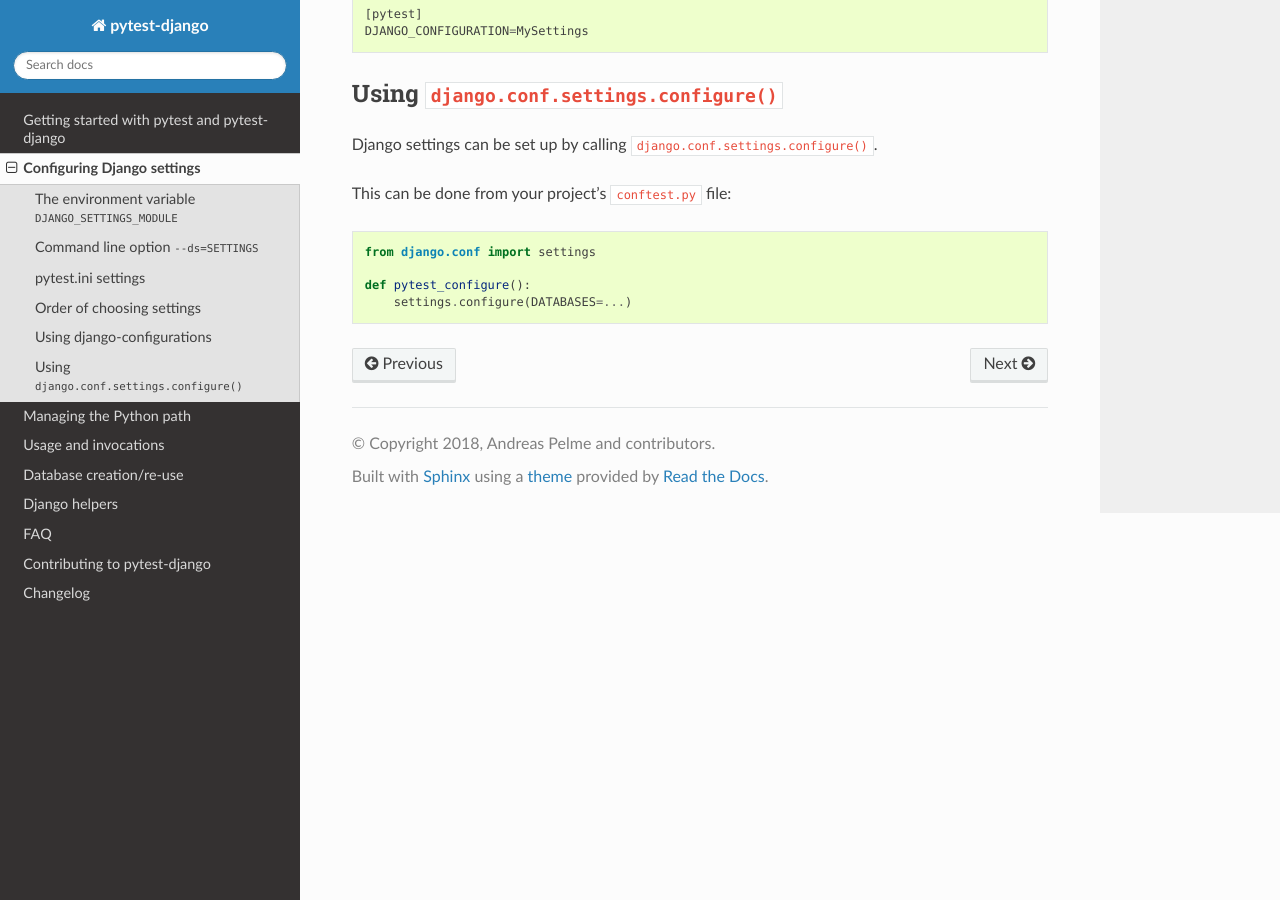
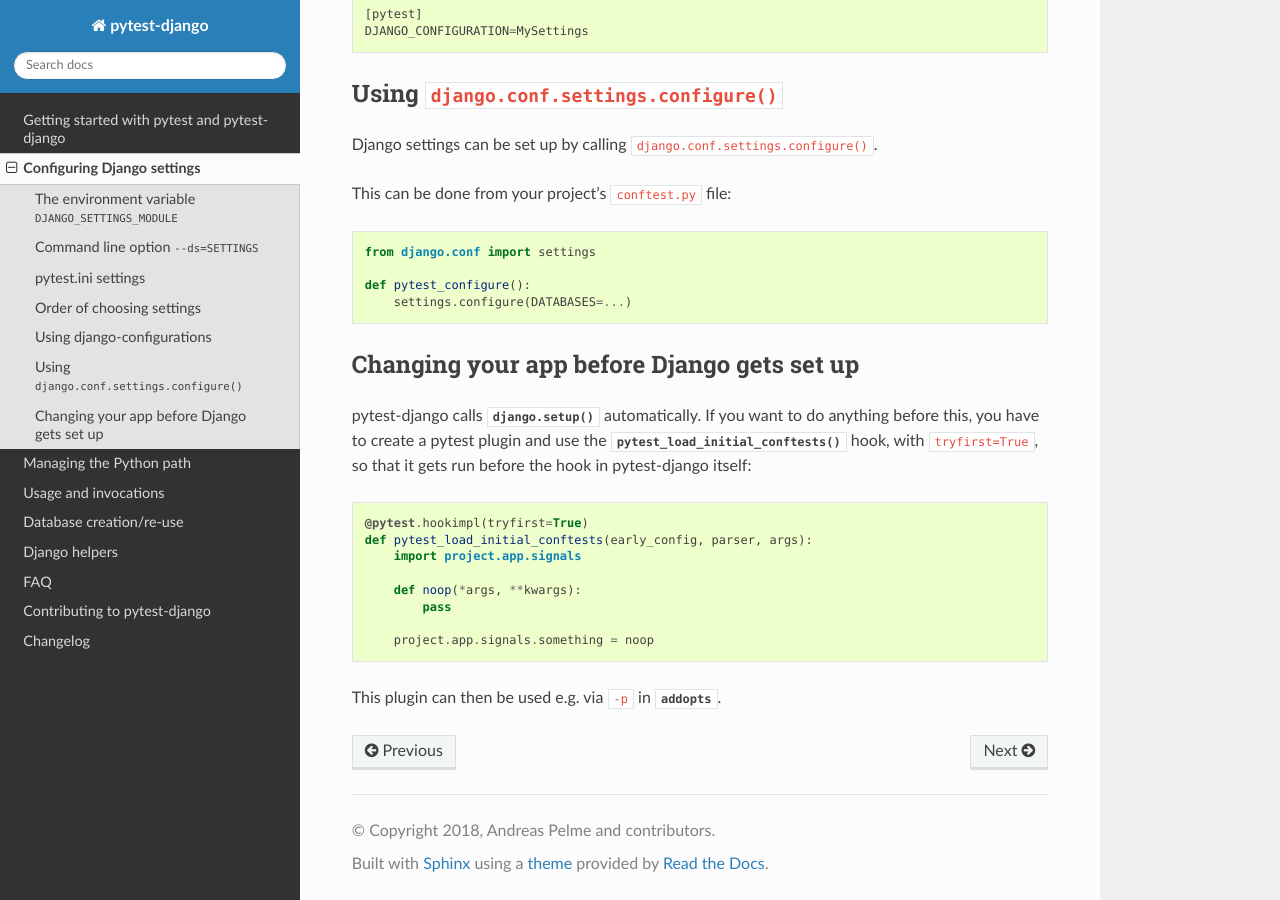
Before and after one commit to pytest-dev/pytest-django, a Sphinx documentation site: the page built from docs/configuring_django.rst, in a window 1280 px wide and 900 px high, scrolled down 1594 px. Built offline with Sphinx 7.4.7 and the Read the Docs theme 2.0.0, drawn with Linux system fonts in a browser that asks for light colours.

```diff
--- a/docs/conf.py
+++ b/docs/conf.py
@@ -44,4 +44,15 @@
     'python': ('https://docs.python.org/3', None),
     'django': ('https://docs.djangoproject.com/en/dev/',
                'https://docs.djangoproject.com/en/dev/_objects/'),
+    'pytest': ('https://docs.pytest.org/en/latest/', None),
 }
+
+
+def setup(app):
+    # Allow linking to pytest's confvals.
+    app.add_description_unit(
+        "confval",
+        "pytest-confval",
+        objname="configuration value",
+        indextemplate="pair: %s; configuration value",
+    )
--- a/docs/configuring_django.rst
+++ b/docs/configuring_django.rst
@@ -82,3 +82,23 @@
 
     def pytest_configure():
         settings.configure(DATABASES=...)
+
+Changing your app before Django gets set up
+-------------------------------------------
+
+pytest-django calls :py:func:`django.setup` automatically.  If you want to do
+anything before this, you have to create a pytest plugin and use
+the :py:func:`~_pytest.hookspec.pytest_load_initial_conftests` hook, with
+``tryfirst=True``, so that it gets run before the hook in pytest-django
+itself::
+
+    @pytest.hookimpl(tryfirst=True)
+    def pytest_load_initial_conftests(early_config, parser, args):
+        import project.app.signals
+
+        def noop(*args, **kwargs):
+            pass
+
+        project.app.signals.something = noop
+
+This plugin can then be used e.g. via ``-p`` in :pytest-confval:`addopts`.
```
Also changed, not shown: 2 other files.
